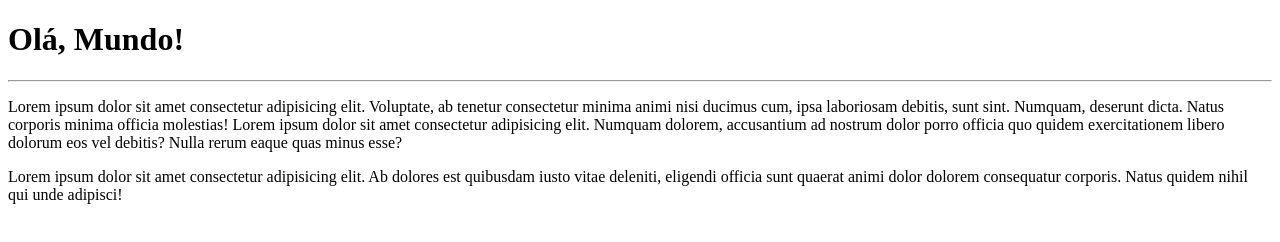
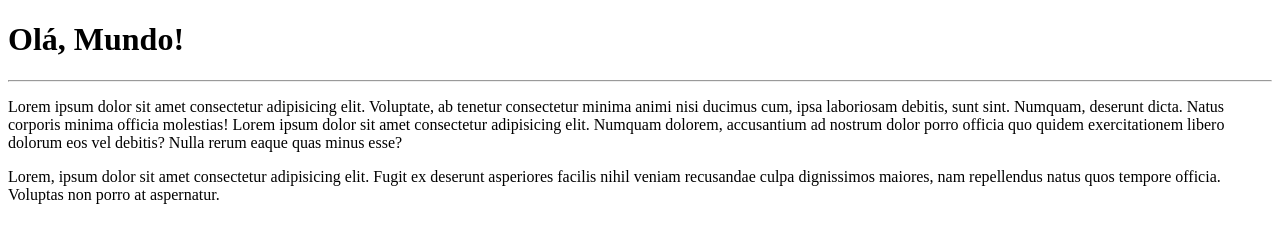
Before and after one commit to Beto2Franca/Ola-Mundo, a plain HTML site: page site-exemplo/index.html in a window 1280 px wide. Drawn offline with Linux system fonts and the light colour scheme.

Commit message:
Update index.html

```diff
--- a/site-exemplo/index.html
+++ b/site-exemplo/index.html
@@ -11,6 +11,6 @@
     <hr>
     <p>Lorem ipsum dolor sit amet consectetur adipisicing elit. Voluptate, ab tenetur consectetur minima animi nisi ducimus cum, ipsa laboriosam debitis, sunt sint. Numquam, deserunt dicta. Natus corporis minima officia molestias! Lorem ipsum dolor sit amet consectetur adipisicing elit. Numquam dolorem, accusantium ad nostrum dolor porro officia quo quidem exercitationem libero dolorum eos vel debitis? Nulla rerum eaque quas minus esse?</p>
 
-    <p>Lorem ipsum dolor sit amet consectetur adipisicing elit. Ab dolores est quibusdam iusto vitae deleniti, eligendi officia sunt quaerat animi dolor dolorem consequatur corporis. Natus quidem nihil qui unde adipisci!</p>
+    <p>Lorem, ipsum dolor sit amet consectetur adipisicing elit. Fugit ex deserunt asperiores facilis nihil veniam recusandae culpa dignissimos maiores, nam repellendus natus quos tempore officia. Voluptas non porro at aspernatur.</p>
 </body>
 </html>
```
